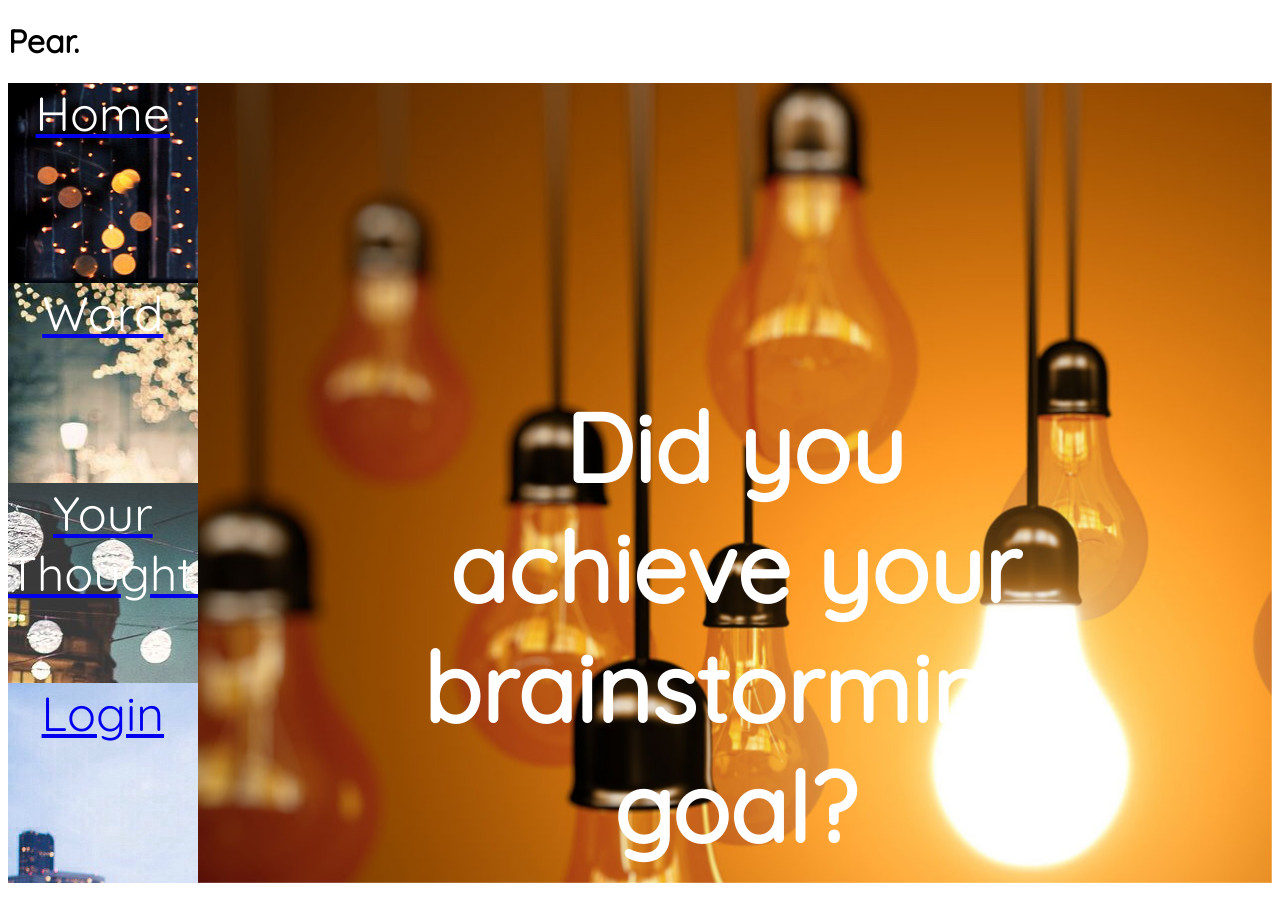
After one commit to linhly2012/finalproject, a Python web app: template template/yourthoughts.html in a window 1280 px wide. The commit adds this page. Shown: the top 922 px of the page. Run offline with Jinja, Linux system fonts and the light colour scheme; the template is opened without the code that fills it, so the values that code supplies are empty; some libraries are stand-ins or nearby versions.

Commit message:
yourthoughts.html and yourthoughts.css

```diff
--- a/template/welcome.html
+++ b/template/welcome.html
@@ -55,7 +55,7 @@ A second common modern English style is to use no indenting, but add vertical wh
 
 
   <section id="sec3">
-    <h6><font color="white">Your <br/> Thoughts</font></h6>
+    <a href="/survey"><font color="white">Your <br/> Thoughts </a>
 <!-- <img src="paris_city_lights-wallpaper-2560x1600.jpg" width="40%"> -->
   </section>
 
--- /dev/null
+++ b/template/yourthoughts.html
@@ -0,0 +1,73 @@
+<!DOCTYPE html>
+<html>
+
+<head>
+  <title> Pear </title>
+  <link rel="stylesheet" type="text/css" href="welcomepage_resources/yourthoughts.css">
+  <link href='http://fonts.googleapis.com/css?family=Quicksand' rel='stylesheet' type='text/css'>
+  <!-- // <script src="/welcomepage_resources/welcomepage.js"></script> -->
+
+  <!-- // <script src="Download the uncompressed, development jQuery 2.1.4"></script> -->
+
+  <!-- //insert css
+  //insert js  -->
+</head>
+
+<body>
+  <h1> Pear. </h1>
+
+  <form id="survey" action="/survey" method="POST">
+    <br/>
+    <br/>
+    <br/>
+    <br/>
+    <h1><font color="white">Did you <br/>achieve your<br/> brainstorming <br/>goal?</font></h1>
+  <input type="radio" name="yesno" value="yes" checked>Yes
+  <br>
+  <input type="radio" name="yesno" value="no">No
+  <br/>
+  <br/>
+  <button id="submitbutton" type="submit" form="form1" value="Submit">Submit</button>
+  <br/>
+  <br/>
+  </form>
+
+
+
+
+<!--Scroll Bar Menu-->
+<div id="menu">
+  <section id="sec1">
+    <a href="/"><font color="white">Home</font></a>
+  <!-- <img src="large.jpg"> -->
+  </section>
+
+  <section id="sec2">
+    <a href="word_page.html"><font color="white">Word</font></a>
+<!-- <img src="paris_19-wallpaper-1680x1050.jpg" width="40%"> -->
+  </section>
+
+
+  <section id="sec3">
+      <a href="/survey"><font color="white">Your <br/> Thoughts</font></a>
+<!-- <img src="paris_city_lights-wallpaper-2560x1600.jpg" width="40%"> -->
+  </section>
+
+  <section id="sec4">
+
+  <a href="/login">Login</a>
+<!-- <img src="338338-galaxy-hd-wallpaper.jpg" width=40%> -->
+  </section>
+
+</div>
+
+
+<!--testing the scroll -->
+
+
+
+
+
+
+</body>
+</html>
--- /dev/null
+++ b/welcomepage_resources/yourthoughts.css
@@ -0,0 +1,115 @@
+#title {
+  font-family: 'Quicksand', sans-serif;
+  overflow-x: auto;
+
+}
+body{
+  font-family: 'Quicksand', sans-serif;
+}
+
+/*scroll menu*/
+#scrollsections {
+    width: 85%;
+    height: 800px;
+    overflow: scroll;
+    float: right;
+    display: inline-block;
+}
+#scrollsec1 {
+  /*background-color: blue;*/
+  overflow: auto;
+
+}
+
+#scrollsec2 {
+  background-color: rgba(192,192,192,0.3);
+  overflow: auto;
+}
+
+#scrollsec3 {
+  background-color: rgba(255,0,0,0.3);
+  overflow: auto;
+}
+
+
+#scrollsec1pic {
+  width: 100%;
+  height: 800px;
+}
+
+
+
+
+#sec1 {
+  background-image: url('sec1pic.jpg');
+  color: white;
+  overflow: auto;
+  width: 15%;
+  font-size: 3em;
+  text-align: center;
+  height: 200px;
+}
+
+#sec2 {
+  background-image: url('sec2pic.jpg');
+  overflow: auto;
+  width: 15%;
+  font-size: 3em;
+  text-align: center;
+  height: 200px;
+
+}
+
+#sec3 {
+  background-image: url('sec3pic.jpg');
+  width: 15%;
+  color: white;
+  overflow: auto;
+  font-size: 3em;
+  text-align: center;
+  height: 200px;
+
+}
+
+#sec4 {
+  background-image: url('sec4pic.jpg');
+  font-size: 3em;
+  width: 15%;
+  overflow: auto;
+  text-align: center;
+  height: 200px;
+}
+
+#scroll {
+  resize: auto;
+  width: 80%;
+  height: 800px;
+  overflow: scroll;
+  float: right;
+  padding-right: 5%;
+}
+
+#survey {
+  background-image: url('yourthoughtspic.jpg');
+  width: 85%;
+  height: 800px;
+  overflow: scroll;
+  float: right;
+  display: inline-block;
+  text-align: center;
+  font-size: 3em;
+  font-weight: bold;
+
+}
+
+#submitbutton {
+  width: 8em; height: 4em;
+  border-radius: 25px;
+  background-color: pink;
+  font-size: .5em;
+}
+
+
+/*a:link {
+    color: #FF0000;
+}*/
```
Also changed, not shown: main.py (+9 -1 lines), welcomepage_resources/yourthoughtspic.jpg (added), 1 other file.
